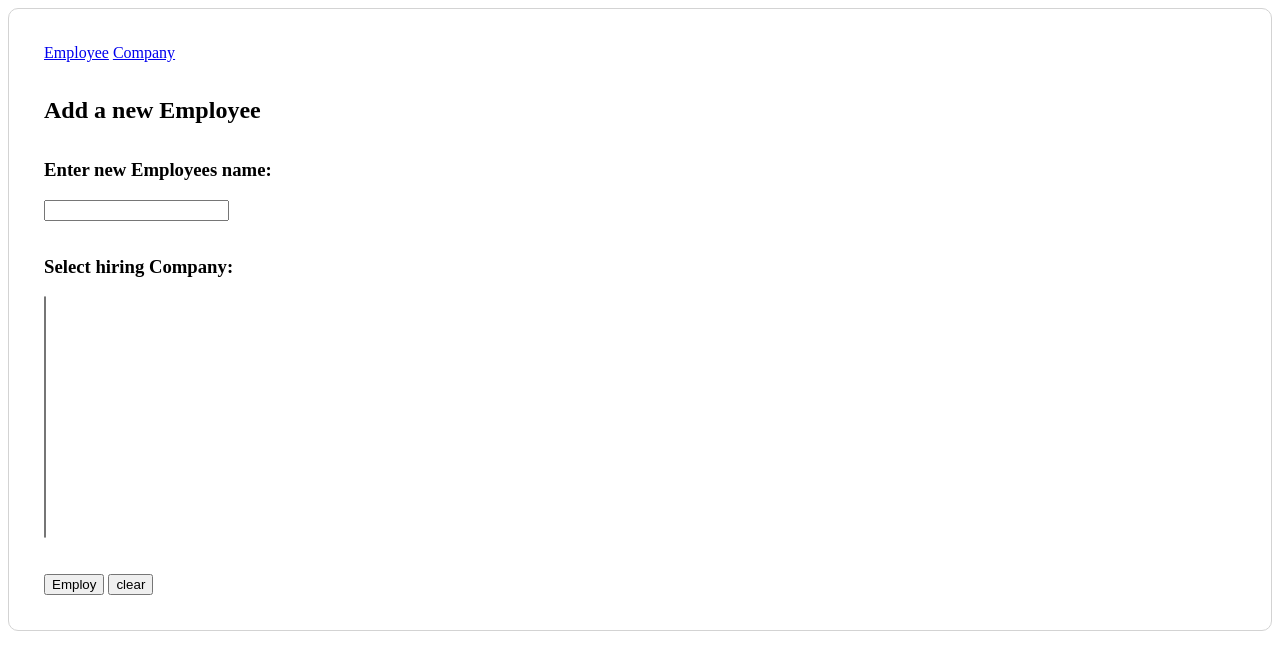
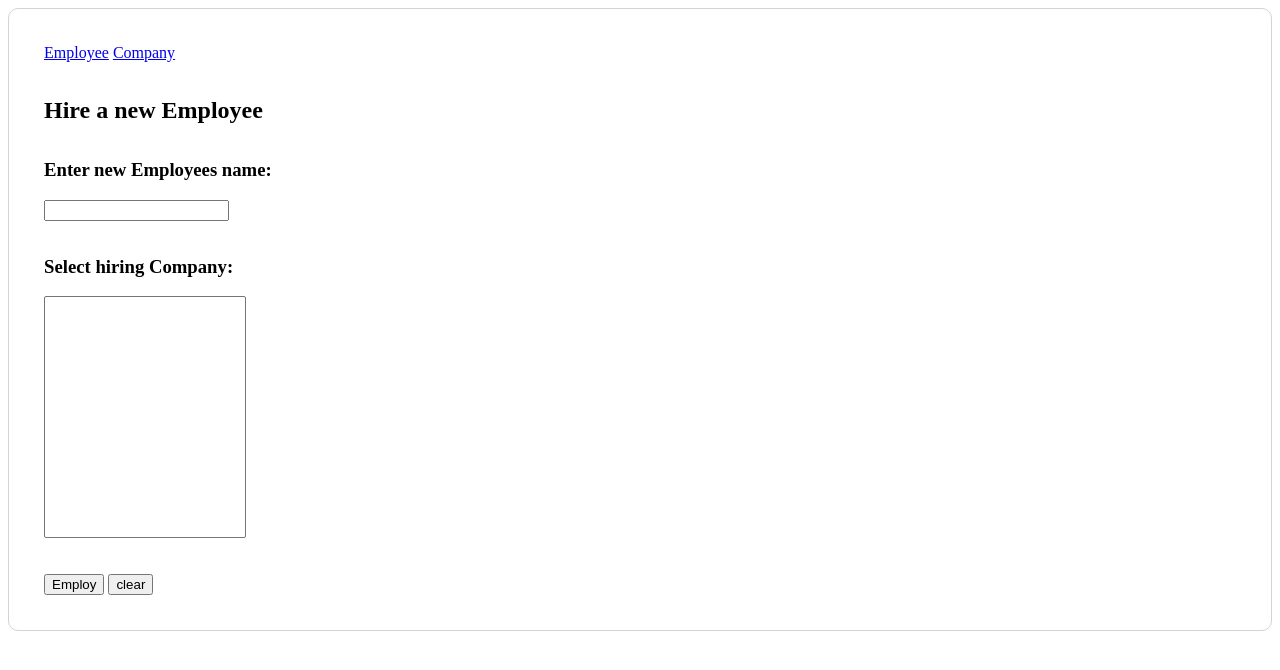
Before and after one commit to Langhans/AF_Prov, a website: page public/index.html in a window 1280 px wide. Drawn offline with nearby package versions, Linux system fonts and the light colour scheme; no server answers.

Commit message:
formatted and finished

```diff
--- a/config/config.json
+++ b/config/config.json
@@ -1,6 +1,6 @@
 {
   "development": {
-   "dialect": "sqlite",
+    "dialect": "sqlite",
     "storage": "./database.sqlite"
   }
 }
--- a/models/Company.js
+++ b/models/Company.js
@@ -2,8 +2,9 @@ module.exports = function (sequelize, DataTypes) {
 
 	var Company = sequelize.define("Company",
 		{
-			name: { type: DataTypes.STRING,
-							allowNull: false
+			name: {
+				type: DataTypes.STRING,
+				allowNull: false
 			}
 		}, {
 			classMethods: {
--- a/public/controller.js
+++ b/public/controller.js
@@ -1,3 +1,4 @@
+// Root URL of Rest-API
 var baseUrl = "http://localhost:3000/api";
 
 
@@ -16,7 +17,6 @@ function refreshCompanySelector() {
 					company.name + '</option>';
 				$('#comp_selector').append(option_element);
 			});
-			;
 		}
 	});
 }
@@ -28,7 +28,7 @@ function addEmployee() {
 	console.log(name_in);
 	console.log(compId_in);
 
-	// minimal validation
+	// minimal validation of user input
 	if (name_in && String(name_in).length > 1 && compId_in) {
 		var data_out = {};
 		data_out.name = name_in;
@@ -91,7 +91,6 @@ function addCompany() {
 			url: baseUrl + "/companies",
 			data: data_out,
 			success: function () {
-				alert("Successfully added Company!");
 				refreshCompanySelector();
 				clearFields();
 			},
@@ -113,7 +112,6 @@ function fillListOfEmployees(data) {
 	emp_list.empty();
 
 	if (data && data.length > 0) {
-
 		$.each(data, function (index, employee) {
 			var list_item = '<li>' + employee.name + '</li>';
 			emp_list.append(list_item);
--- a/public/index.html
+++ b/public/index.html
@@ -4,6 +4,9 @@
 <head>
     <meta charset="UTF-8">
     <title>AF_PROV</title>
+
+    <!--  Repeat code in nav-bar. Decided not to import an extra js-library to
+		import HTML-code from external file for these few rows. -->
     <div>
         <nav>
             <a href="index.html">Employee<a/>
@@ -19,7 +22,7 @@
 <body>
 
 <div>
-    <h2>Add a new Employee</h2>
+    <h2>Hire a new Employee</h2>
 </div>
 
 <div>
--- a/public/styles.css
+++ b/public/styles.css
@@ -1,11 +1,18 @@
 
-body{
+body {
     border: 1px solid lightgray;
     border-radius: 10px;
 }
 
 
-div{
+select {
+    font-family: sans-serif;
+    font-size: small;
+    width: auto;
+    min-width: 20%;
+}
+
+div {
     width: 80%;
     margin: 35px;
 }
--- a/routes/Companies.js
+++ b/routes/Companies.js
@@ -1,3 +1,5 @@
+'use strict'
+
 var express = require('express');
 var router = express.Router();
 
```
Also changed, not shown: models/Employee.js (+7 -6 lines), public/companies.html (+5 -2 lines), public/nav.html (deleted, +0 -9 lines).
